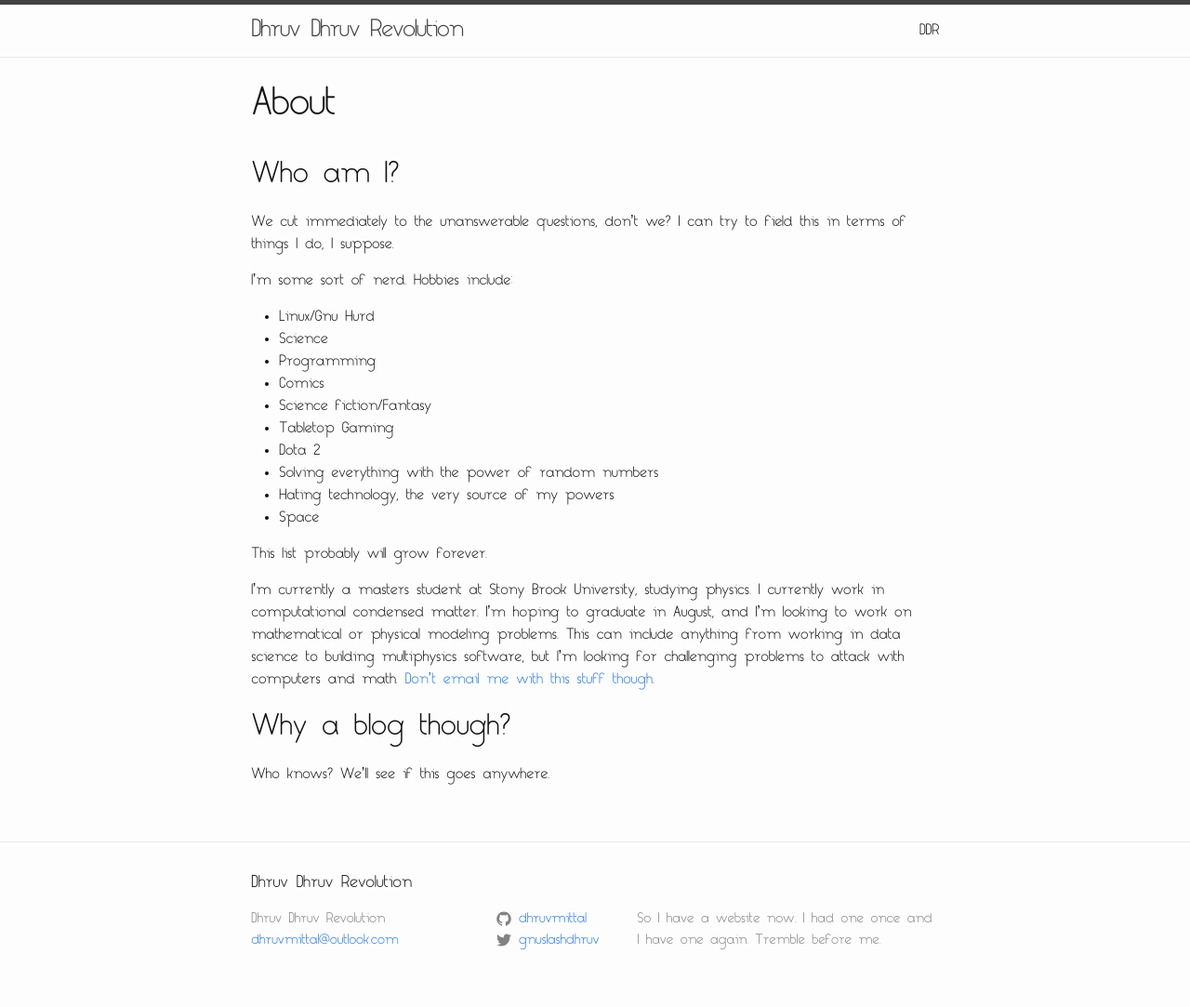
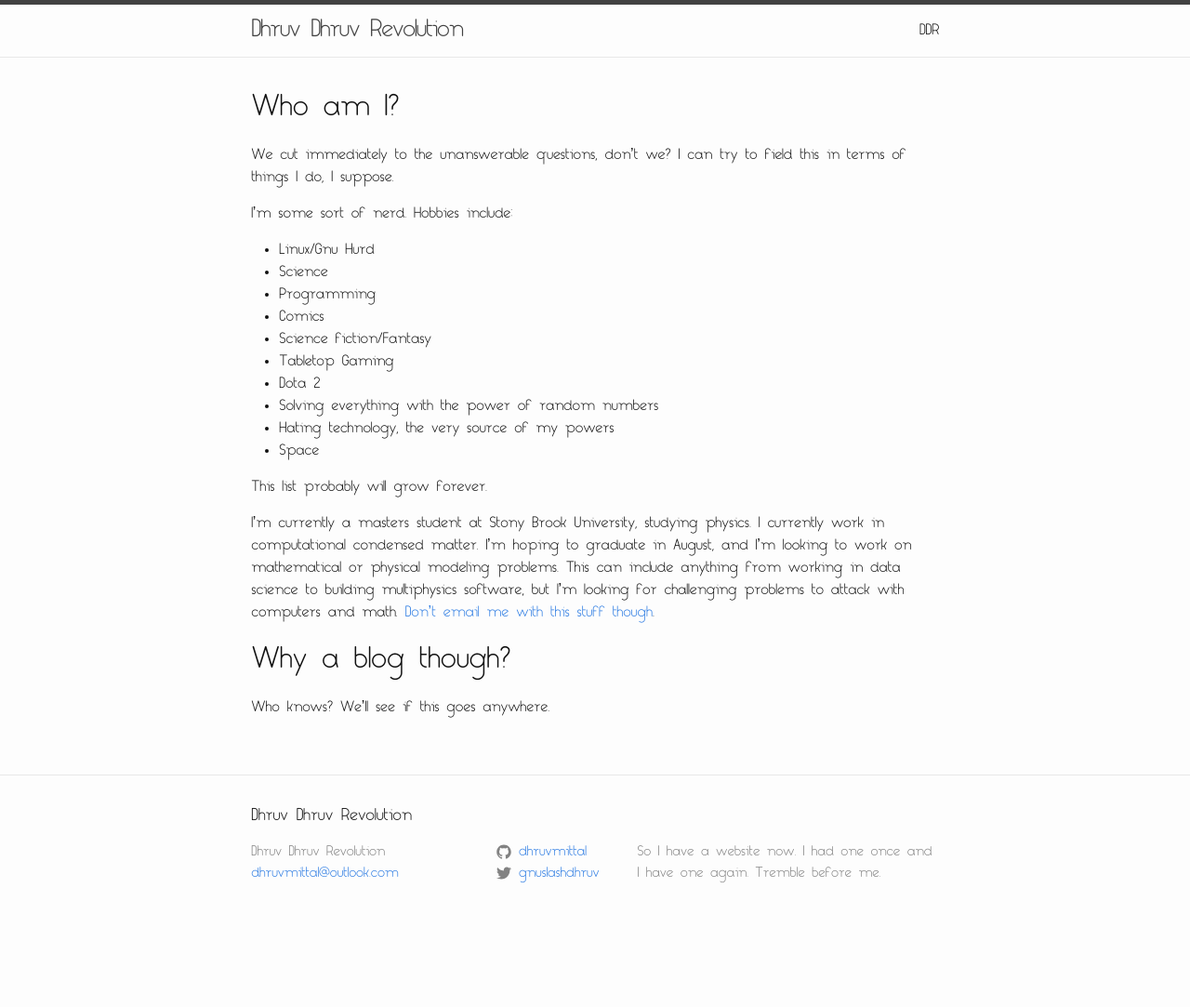
Before and after one commit to dhruvmittal/dhruvmittal.github.io, a Jekyll site: the page built from about.md, in a window 1280 px wide. Shown: the whole page at 93% size. Built offline with Jekyll 4.4.1, drawn with Linux system fonts in a browser that asks for light colours; after the commit the page ends 1011 px from its top, so only the background shows below that.

Commit message:
remove redundant titles on pages

```diff
--- a/_layouts/page.html
+++ b/_layouts/page.html
@@ -3,9 +3,9 @@
 ---
 <article class="post">
 
-  <header class="post-header">
-    <h1 class="post-title">{{ page.title }}</h1>
-  </header>
+  <!--<header class="post-header">-->
+    <!--<h1 class="post-title">{{ page.title }}</h1>-->
+  <!--</header>-->
 
   <div class="post-content">
     {{ content }}
```
